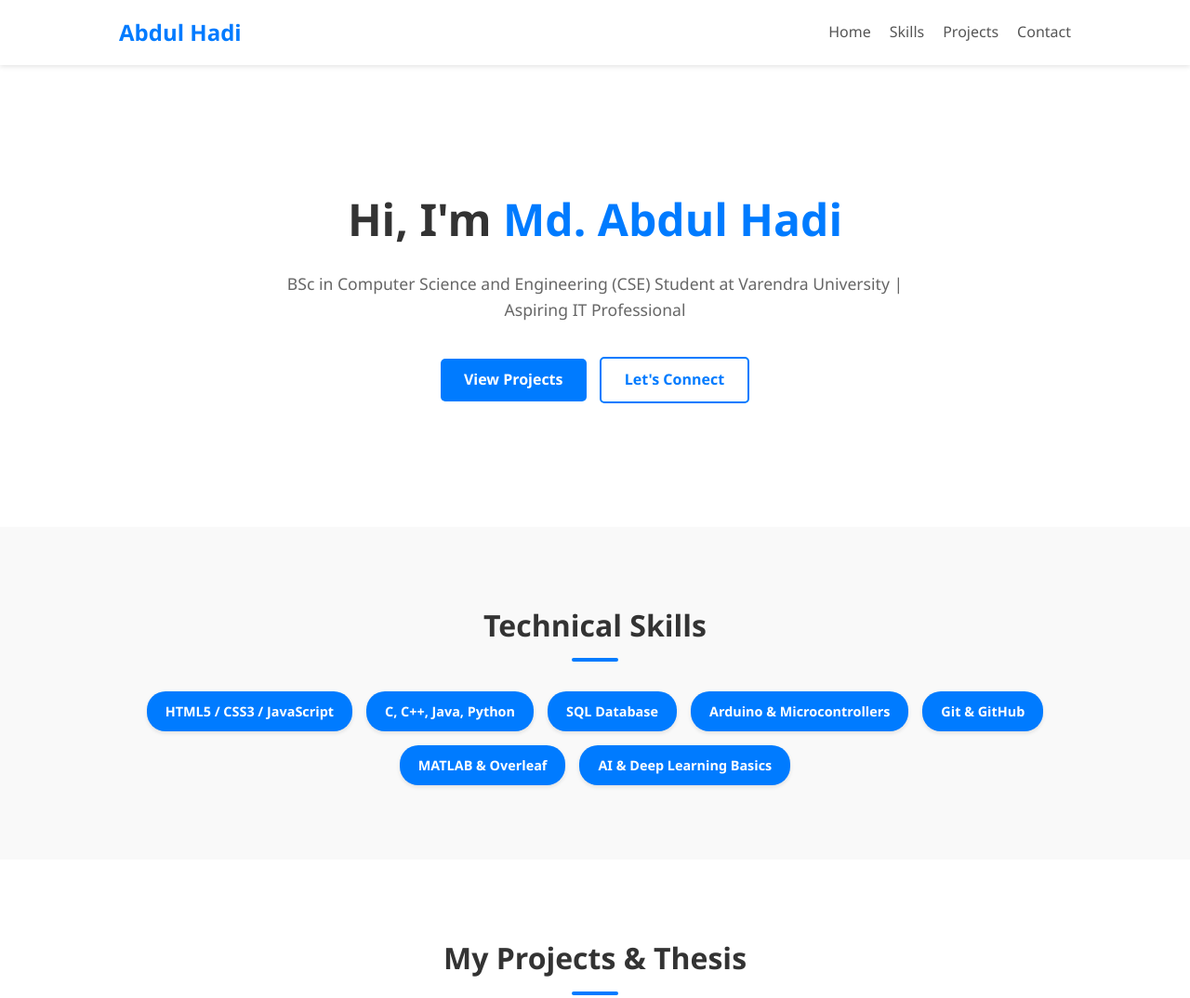
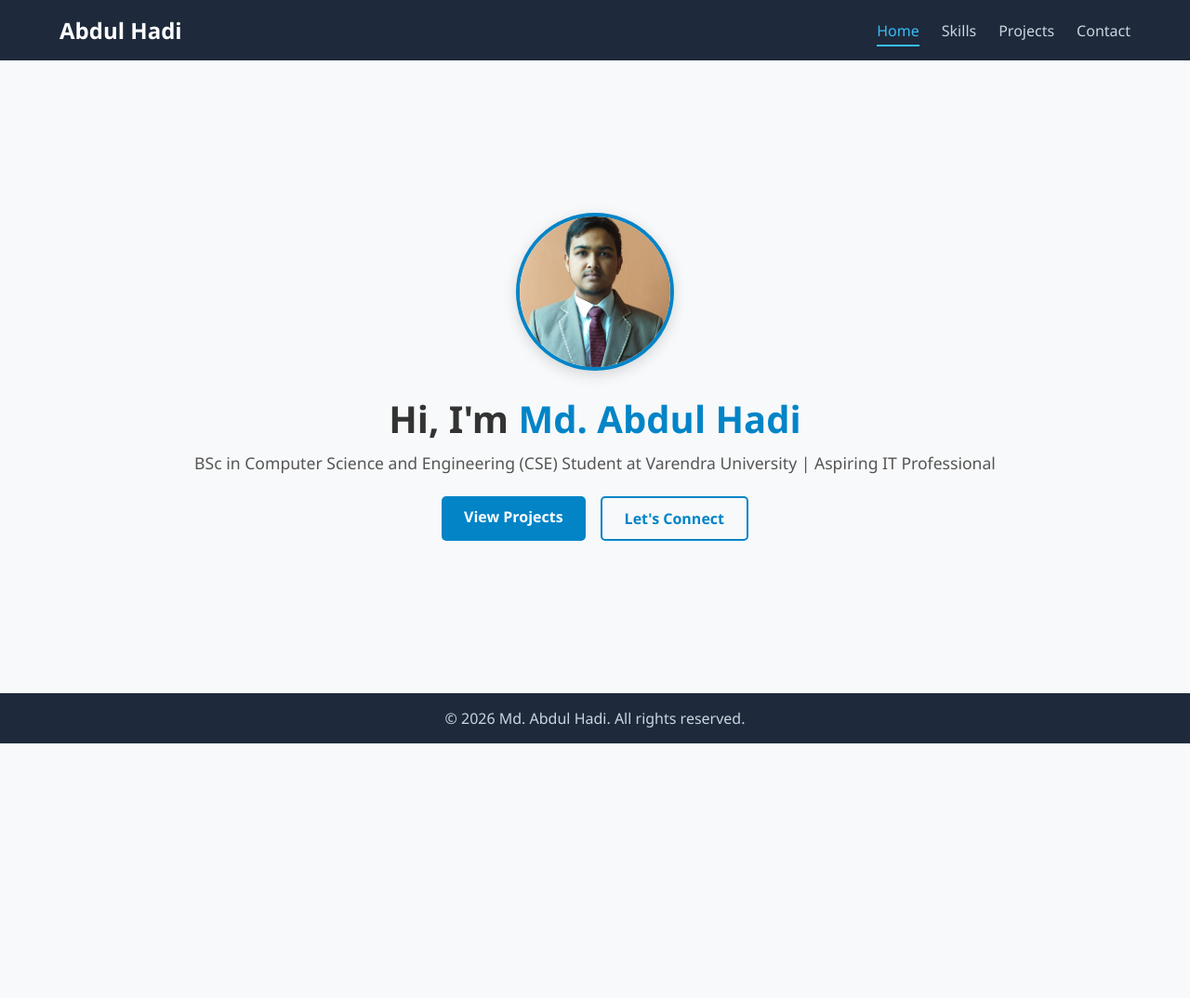
Before and after one commit to hadi21305-coder/Abdul-Hadi, a plain HTML site: page index.html in a window 1280 px wide. Shown: the top 1074 px of the page at 93% size. After the commit the page ends 800 px from the top, so only its background shows below. Drawn offline with Linux system fonts and the light colour scheme.

Commit message:
Add files via upload

```diff
--- a/index.html
+++ b/index.html
@@ -12,27 +12,36 @@
 
     <!-- Navigation Bar -->
     <nav class="navbar">
-        <div class="logo">Abdul Hadi</div>
+        <div class="logo" onclick="showSection('home')" style="cursor: pointer;">Abdul Hadi</div>
         <ul class="nav-links">
-            <li><a href="#home">Home</a></li>
-            <li><a href="#skills">Skills</a></li>
-            <li><a href="#projects">Projects</a></li>
-            <li><a href="#contact">Contact</a></li>
+            <li><a href="#home" class="nav-item active" onclick="showSection('home', event)">Home</a></li>
+            <li><a href="#skills" class="nav-item" onclick="showSection('skills', event)">Skills</a></li>
+            <li><a href="#projects" class="nav-item" onclick="showSection('projects', event)">Projects</a></li>
+            <li><a href="#contact" class="nav-item" onclick="showSection('contact', event)">Contact</a></li>
         </ul>
     </nav>
 
-    <!-- Home / Hero Section -->
-    <section id="home" class="section">
+    <!-- Main Content Container -->
+    <main class="main-container">
+
+        <!-- Home / Hero Section (Default Visible) -->
+        <section id="home" class="section active-section">
+            <div class="home-content">
+                <!-- আপনার ছবির ফাইলের নাম এখানে দিন (যেমন: profile.jpg) -->
+                <img src="profile.jpg" alt="Md. Abdul Hadi" class="profile-pic">
+
                 <h1>Hi, I'm <span class="highlight">Md. Abdul Hadi</span></h1>
                 <p>BSc in Computer Science and Engineering (CSE) Student at Varendra University | Aspiring IT Professional</p>
+
                 <div class="hero-btns">
-            <a href="#projects" class="btn-primary">View Projects</a>
-            <a href="#contact" class="btn-secondary">Let's Connect</a>
+                    <a href="#projects" class="btn-primary" onclick="showSection('projects', event)">View Projects</a>
+                    <a href="#contact" class="btn-secondary" onclick="showSection('contact', event)">Let's Connect</a>
+                </div>
             </div>
         </section>
 
-    <!-- Technical Skills Section -->
-    <section id="skills" class="section bg-light">
+        <!-- Technical Skills Section (Hidden Initially) -->
+        <section id="skills" class="section">
             <h2>Technical Skills</h2>
             <div class="skills-container">
                 <span class="skill-tag">HTML5 / CSS3 / JavaScript</span>
@@ -45,7 +54,7 @@
             </div>
         </section>
 
-    <!-- Projects Section -->
+        <!-- Projects Section (Hidden Initially) -->
         <section id="projects" class="section">
             <h2>My Projects & Thesis</h2>
             <div class="projects-grid">
@@ -73,18 +82,47 @@
             </div>
         </section>
 
-    <!-- Contact Section -->
-    <section id="contact" class="section bg-light">
+        <!-- Contact Section (Hidden Initially) -->
+        <section id="contact" class="section">
             <h2>Get In Touch</h2>
             <p>Saheb Bazar, Rajshahi, Bangladesh</p>
             <p>Email: <a href="mailto:hadi21305@gmail.com">hadi21305@gmail.com</a> | Phone: 01772246363</p>
             <p>GitHub: <a href="https://github.com/hadi21305-coder" target="_blank">github.com/hadi21305-coder</a></p>
         </section>
 
+    </main>
+
     <!-- Footer -->
     <footer>
         <p>&copy; 2026 Md. Abdul Hadi. All rights reserved.</p>
     </footer>
 
+    <!-- JavaScript for Tab Switching -->
+    <script>
+        function showSection(sectionId, event) {
+            if (event) {
+                event.preventDefault(); // পেজ জাম্প করা বন্ধ করবে
+            }
+
+            // সব সেকশন হাইড করা
+            const sections = document.querySelectorAll('.section');
+            sections.forEach(sec => {
+                sec.classList.remove('active-section');
+            });
+
+            // সিলেক্ট করা সেকশনটি দেখানো
+            document.getElementById(sectionId).classList.add('active-section');
+
+            // নেভিগেশন লিংকের active স্টাইল আপডেট করা
+            const navItems = document.querySelectorAll('.nav-item');
+            navItems.forEach(item => {
+                item.classList.remove('active');
+                if (item.getAttribute('href') === '#' + sectionId) {
+                    item.classList.add('active');
+                }
+            });
+        }
+    </script>
+
 </body>
 </html>
--- a/style.css
+++ b/style.css
@@ -1,4 +1,4 @@
-/* General Resets */
+/* Basic Reset & Layout */
 * {
     margin: 0;
     padding: 0;
@@ -6,13 +6,12 @@
     font-family: 'Segoe UI', Tahoma, Geneva, Verdana, sans-serif;
 }
 
-html {
-    scroll-behavior: smooth;
-}
-
 body {
+    display: flex;
+    flex-direction: column;
+    min-height: 100vh;
+    background-color: #f8f9fa;
     color: #333;
-    line-height: 1.6;
 }
 
 /* Navbar */
@@ -20,190 +19,180 @@ body {
     display: flex;
     justify-content: space-between;
     align-items: center;
-    padding: 1rem 10%;
-    background: #ffffff;
-    box-shadow: 0 2px 5px rgba(0,0,0,0.1);
-    position: sticky;
-    top: 0;
-    z-index: 100;
+    padding: 1rem 5%;
+    background-color: #1e293b;
+    color: white;
 }
 
-.navbar .logo {
+.logo {
     font-size: 1.5rem;
     font-weight: bold;
-    color: #007BFF;
 }
 
 .nav-links {
+    list-style: none;
     display: flex;
-    list-style: none;
-}
-
-.nav-links li {
-    margin-left: 20px;
+    gap: 1.5rem;
 }
 
 .nav-links a {
+    color: #cbd5e1;
     text-decoration: none;
-    color: #555;
     font-weight: 500;
-    transition: color 0.3s;
+    transition: 0.3s;
 }
 
-.nav-links a:hover {
-    color: #007BFF;
+.nav-links a:hover,
+.nav-links a.active {
+    color: #38bdf8;
+    border-bottom: 2px solid #38bdf8;
+    padding-bottom: 4px;
 }
 
-/* Sections */
-.section {
-    padding: 5rem 10%;
-    text-align: center;
+/* Main Container */
+.main-container {
+    flex: 1;
+    display: flex;
+    align-items: center;
+    justify-content: center;
+    padding: 2rem 5%;
 }
 
-.bg-light {
-    background-color: #f9f9f9;
+/* Section Hide/Show Logic */
+.section {
+    display: none; /* ডিফল্টভাবে সব সেকশন হাইড থাকবে */
+    width: 100%;
+    max-width: 1000px;
+    text-align: center;
+    animation: fadeIn 0.4s ease-in-out;
 }
 
-h2 {
-    font-size: 2rem;
-    margin-bottom: 2rem;
-    position: relative;
-    display: inline-block;
+.section.active-section {
+    display: block; /* শুধুমাত্র active-section ক্লাস যুক্ত সেকশনটি দেখাবে */
 }
 
-h2::after {
-    content: '';
-    display: block;
-    width: 50px;
-    height: 4px;
-    background: #007BFF;
-    margin: 10px auto 0 auto;
-    border-radius: 2px;
+@keyframes fadeIn {
+    from { opacity: 0; transform: translateY(10px); }
+    to { opacity: 1; transform: translateY(0); }
 }
 
-/* Home Section */
-#home {
-    padding: 8rem 10%;
+/* Profile Picture Styling */
+.profile-pic {
+    width: 170px;
+    height: 170px;
+    border-radius: 50%;
+    object-fit: cover;
+    border: 4px solid #0284c7;
+    box-shadow: 0 4px 15px rgba(0, 0, 0, 0.15);
+    margin-bottom: 1.2rem;
+}
+
+/* Home Typography & Buttons */
+.highlight {
+    color: #0284c7;
 }
 
 #home h1 {
-    font-size: 3rem;
-    margin-bottom: 1rem;
+    font-size: 2.5rem;
+    margin-bottom: 0.5rem;
 }
 
 #home p {
     font-size: 1.1rem;
-    color: #666;
-    max-width: 700px;
-    margin: 0 auto 2rem auto;
-}
-
-.highlight {
-    color: #007BFF;
+    color: #555;
+    margin-bottom: 1.5rem;
 }
 
 .hero-btns {
-    margin-top: 2rem;
+    display: flex;
+    justify-content: center;
+    gap: 1rem;
 }
 
 .btn-primary, .btn-secondary {
-    display: inline-block;
-    padding: 10px 25px;
+    padding: 0.7rem 1.5rem;
     border-radius: 5px;
     text-decoration: none;
     font-weight: 600;
-    margin: 5px;
-    transition: background 0.3s;
+    transition: 0.3s;
 }
 
 .btn-primary {
-    background: #007BFF;
+    background-color: #0284c7;
     color: white;
 }
 
 .btn-primary:hover {
-    background: #0056b3;
+    background-color: #0369a1;
 }
 
 .btn-secondary {
-    background: transparent;
-    color: #007BFF;
-    border: 2px solid #007BFF;
+    border: 2px solid #0284c7;
+    color: #0284c7;
 }
 
 .btn-secondary:hover {
-    background: #007BFF;
+    background-color: #0284c7;
     color: white;
 }
 
-/* Skills */
+/* Skills Tags */
 .skills-container {
     display: flex;
+    flex-wrap: wrap;
     justify-content: center;
-    gap: 15px;
-    flex-wrap: wrap;
+    gap: 0.8rem;
+    margin-top: 1.5rem;
 }
 
 .skill-tag {
-    background: #007BFF;
-    color: white;
-    padding: 10px 20px;
+    background-color: #e0f2fe;
+    color: #0369a1;
+    padding: 0.6rem 1.2rem;
     border-radius: 20px;
-    font-weight: bold;
-    font-size: 0.9rem;
-    box-shadow: 0 2px 4px rgba(0,0,0,0.1);
+    font-weight: 600;
 }
 
-/* Projects */
+/* Projects Grid */
 .projects-grid {
     display: grid;
     grid-template-columns: repeat(auto-fit, minmax(280px, 1fr));
-    gap: 25px;
-    margin-top: 2rem;
+    gap: 1.5rem;
+    margin-top: 1.5rem;
+    text-align: left;
 }
 
 .project-card {
     background: white;
-    padding: 25px;
+    padding: 1.5rem;
     border-radius: 8px;
-    box-shadow: 0 4px 6px rgba(0,0,0,0.05);
-    border: 1px solid #eee;
-    text-align: left;
-    transition: transform 0.3s, box-shadow 0.3s;
-}
-
-.project-card:hover {
-    transform: translateY(-5px);
-    box-shadow: 0 8px 15px rgba(0,0,0,0.1);
+    box-shadow: 0 2px 10px rgba(0,0,0,0.08);
 }
 
 .project-card h3 {
-    margin-bottom: 10px;
-    color: #333;
+    margin-bottom: 0.5rem;
+    color: #1e293b;
 }
 
-.project-card p {
-    color: #666;
-    font-size: 0.95rem;
-    margin-bottom: 15px;
+.project-links {
+    margin-top: 1rem;
 }
 
 .project-links a {
+    color: #0284c7;
     text-decoration: none;
-    color: #007BFF;
     font-weight: 600;
-    font-size: 0.9rem;
 }
 
-.project-links a:hover {
-    text-decoration: underline;
+/* Contact & Footer */
+#contact p {
+    margin: 0.6rem 0;
+    font-size: 1.1rem;
 }
 
-/* Footer */
 footer {
     text-align: center;
-    padding: 2rem;
-    background: #333;
-    color: white;
-    font-size: 0.9rem;
+    padding: 1rem;
+    background-color: #1e293b;
+    color: #cbd5e1;
 }
```
Lines whose indentation alone changed are shown as unchanged.
